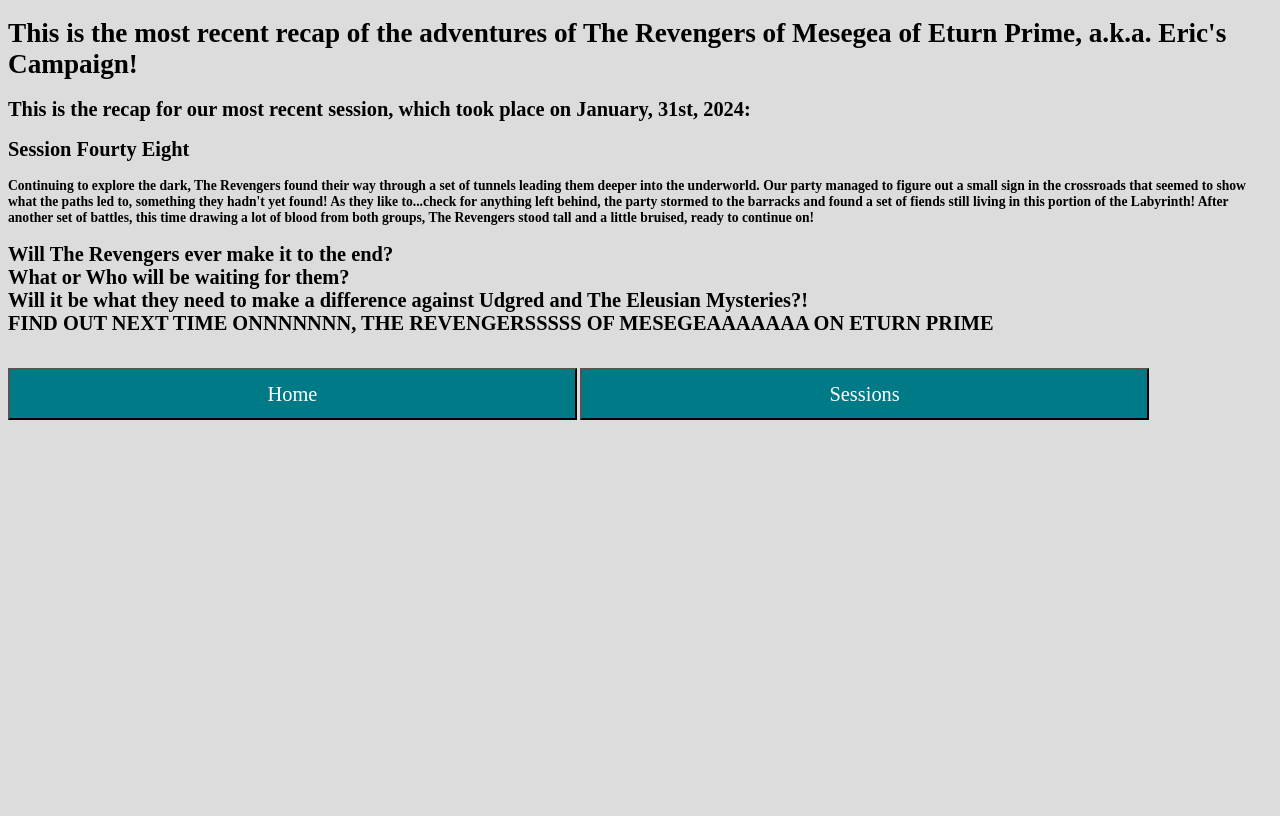
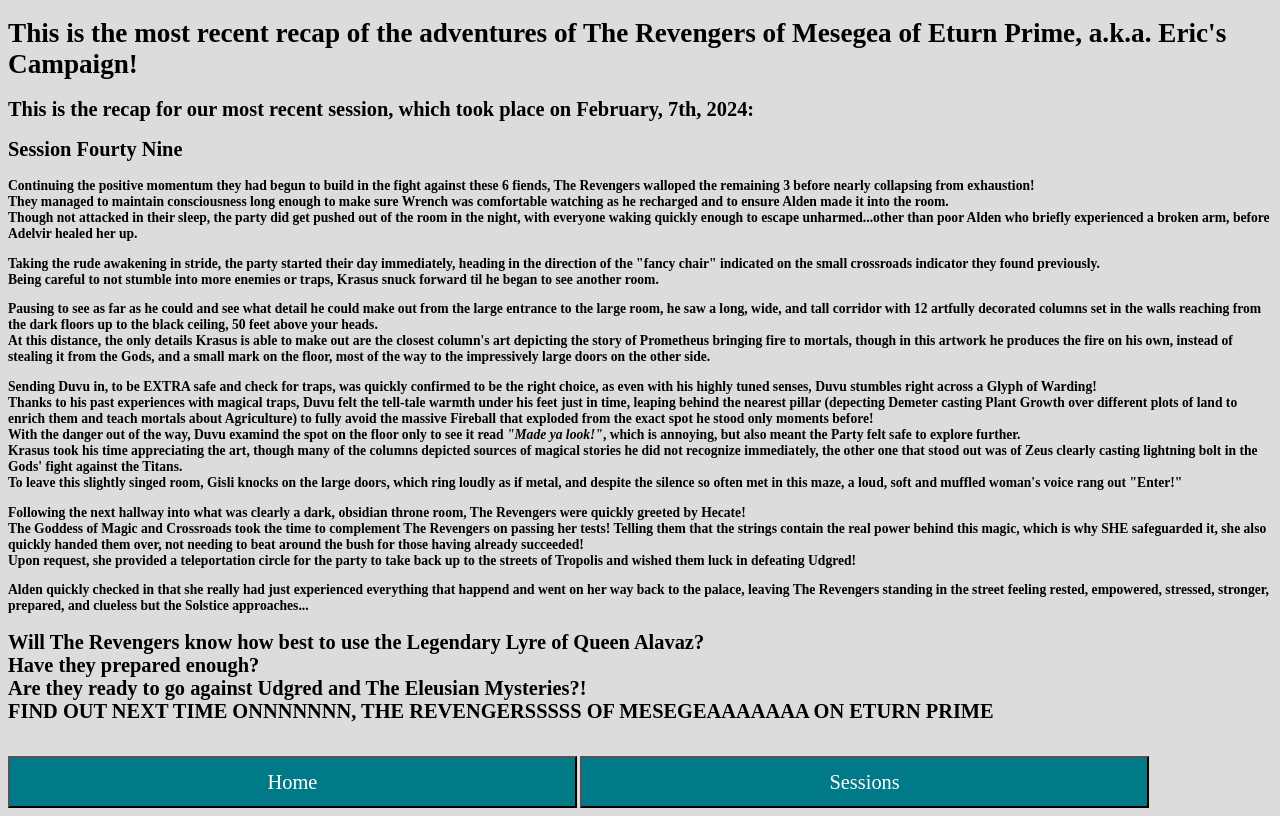
Before and after one commit to TheDiemer/resumeSite, a Flask app: page /last in a window 1280 px wide. Before the commit the page ends 420 px from the top, so only its background shows below. Run offline with Flask 2, Linux system fonts and the light colour scheme.

Commit message:
feat(2024-02-07): add session

```diff
--- a/dnd/templates/recap.html
+++ b/dnd/templates/recap.html
@@ -7,12 +7,12 @@
     </head>
     <body style="font-size:0.85em;">
         <h1>This is the most recent recap of the adventures of The Revengers of Mesegea of Eturn Prime, a.k.a. Eric's Campaign!</h1>
-        <h2>This is the recap for our most recent session, which took place on January, 31st, 2024:</h2>
-  			{% include 'sessions/48.html' %}
+        <h2>This is the recap for our most recent session, which took place on February, 7th, 2024:</h2>
+  			{% include 'sessions/49.html' %}
 		<p>
-			<h2>Will The Revengers ever make it to the end?<br>
-				What or Who will be waiting for them?<br>
-				Will it be what they need to make a difference against Udgred and The Eleusian Mysteries?!<br>
+			<h2>Will The Revengers know how best to use the Legendary Lyre of Queen Alavaz?<br>
+				Have they prepared enough?<br>
+				Are they ready to go against Udgred and The Eleusian Mysteries?!<br>
 				FIND OUT NEXT TIME ONNNNNNN, THE REVENGERSSSSS OF MESEGEAAAAAAA ON ETURN PRIME</h2>
 		</p>
 		<br>
--- a/dnd/templates/sessions.html
+++ b/dnd/templates/sessions.html
@@ -50,6 +50,7 @@
         <button href="#fourtyfive" class="button" id ="sessions" onclick="window.location.href = '#fourtyfive'">45</button>
         <button href="#fourtysix" class="button" id ="sessions" onclick="window.location.href = '#fourtysix'">46</button>
         <button href="#fourtyseven" class="button" id ="sessions" onclick="window.location.href = '#fourtyseven'">47</button>
+        <button href="#fourtyeight" class="button" id ="sessions" onclick="window.location.href = '#fourtyeight'">48</button>
         <hr>
         <br>
         <h2><span id="zero">Session Zero</span></h2>
@@ -487,6 +488,9 @@
         {% include 'sessions/47.html' %}
         <hr>
         <br>
+        {% include 'sessions/48.html' %}
+        <hr>
+        <br>
         <button class="button" id="home" id="important" onclick="window.location.href = '/dnd/story'" onmouseover="" style="cursor: pointer;">For More Details of our Adventures</button>
         <hr>
         <button class="button" id="home" onclick="window.location.href = '/dnd/'" onmouseover="" style="cursor: pointer;">Home</button>
--- /dev/null
+++ b/dnd/templates/sessions/49.html
@@ -0,0 +1,32 @@
+<div id="fourtynine" date="2024-02-07">
+    <h2><span id="fourtynine">Session Fourty Nine</span></h2>
+    <p>
+        Continuing the positive momentum they had begun to build in the fight against these 6 fiends, The Revengers walloped the remaining 3 before nearly collapsing from exhaustion!<br>
+        They managed to maintain consciousness long enough to make sure Wrench was comfortable watching as he recharged and to ensure Alden made it into the room.<br>
+        Though not attacked in their sleep, the party did get pushed out of the room in the night, with everyone waking quickly enough to escape unharmed...other than poor Alden who briefly experienced a broken arm, before Adelvir healed her up.<br>
+    </p>
+    <p>
+        Taking the rude awakening in stride, the party started their day immediately, heading in the direction of the "fancy chair" indicated on the small crossroads indicator they found previously.<br>
+        Being careful to not stumble into more enemies or traps, Krasus snuck forward til he began to see another room.<br>
+    </p>
+    <p>
+        Pausing to see as far as he could and see what detail he could make out from the large entrance to the large room, he saw
+        a long, wide, and tall corridor with 12 artfully decorated columns set in the walls reaching from the dark floors up to the black ceiling, 50 feet above your heads.<br>
+        At this distance, the only details Krasus is able to make out are the closest column's art depicting the story of Prometheus bringing fire to mortals, though in this artwork he produces the fire on his own, instead of stealing it from the Gods, and a small mark on the floor, most of the way to the impressively large doors on the other side.<br>
+    </p>
+    <p>
+        Sending Duvu in, to be EXTRA safe and check for traps, was quickly confirmed to be the right choice, as even with his highly tuned senses, Duvu stumbles right across a Glyph of Warding!<br>
+        Thanks to his past experiences with magical traps, Duvu felt the tell-tale warmth under his feet <b>just in time</b>, leaping behind the nearest pillar (depecting Demeter casting Plant Growth over different plots of land to enrich them and teach mortals about Agriculture) to fully avoid the massive Fireball that exploded from the exact spot he stood only moments before!<br>
+        With the danger out of the way, Duvu examind the spot on the floor only to see it read <i>"Made ya look!"</i>, which is annoying, but also meant the Party felt safe to explore further.<br>
+        Krasus took his time appreciating the art, though many of the columns depicted sources of magical stories he did not recognize immediately, the other one that stood out was of Zeus clearly casting lightning bolt in the Gods' fight against the Titans.<br>
+        To leave this slightly singed room, Gisli knocks on the large doors, which ring loudly as if metal, and despite the silence so often met in this maze, a loud, soft and muffled woman's voice rang out "Enter!"<br>
+    </p>
+    <p>
+        Following the next hallway into what was clearly a dark, obsidian throne room, The Revengers were quickly greeted by Hecate!<br>
+        The Goddess of Magic and Crossroads took the time to complement The Revengers on passing her tests! Telling them that the strings contain the real power behind this magic, which is why SHE safeguarded it, she also quickly handed them over, not needing to beat around the bush for those having already succeeded!<br>
+        Upon request, she provided a teleportation circle for the party to take back up to the streets of Tropolis and wished them luck in defeating Udgred!<br>
+    </p>
+    <p>
+        Alden quickly checked in that she really had just experienced everything that happend and went on her way back to the palace, leaving The Revengers standing in the street feeling rested, empowered, stressed, stronger, prepared, and clueless but the Solstice approaches...
+    </p>
+</div>
```
